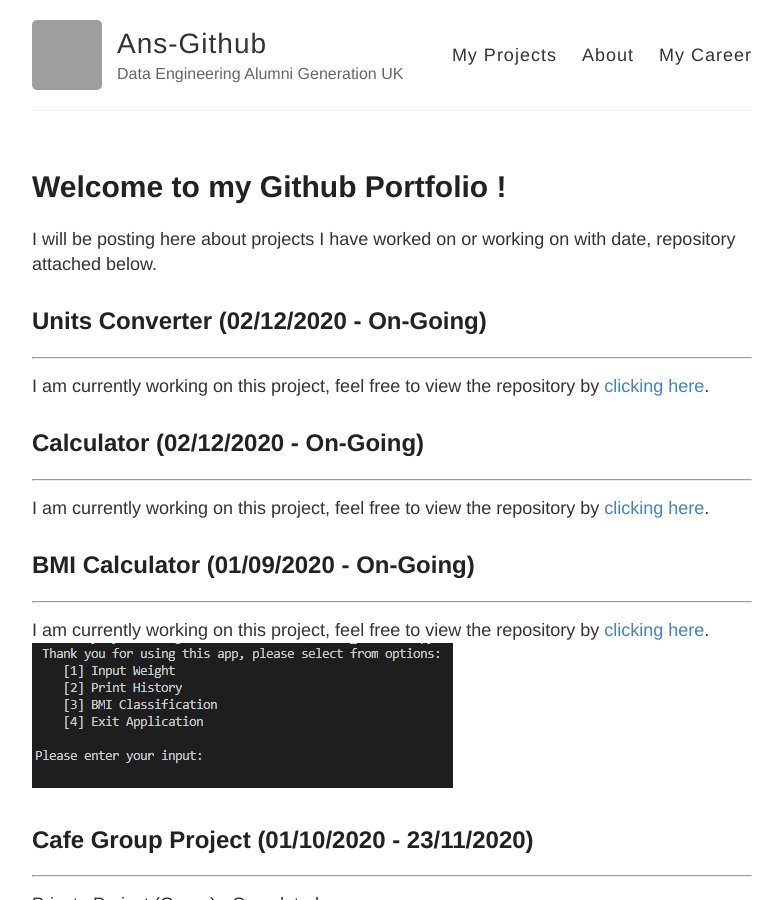
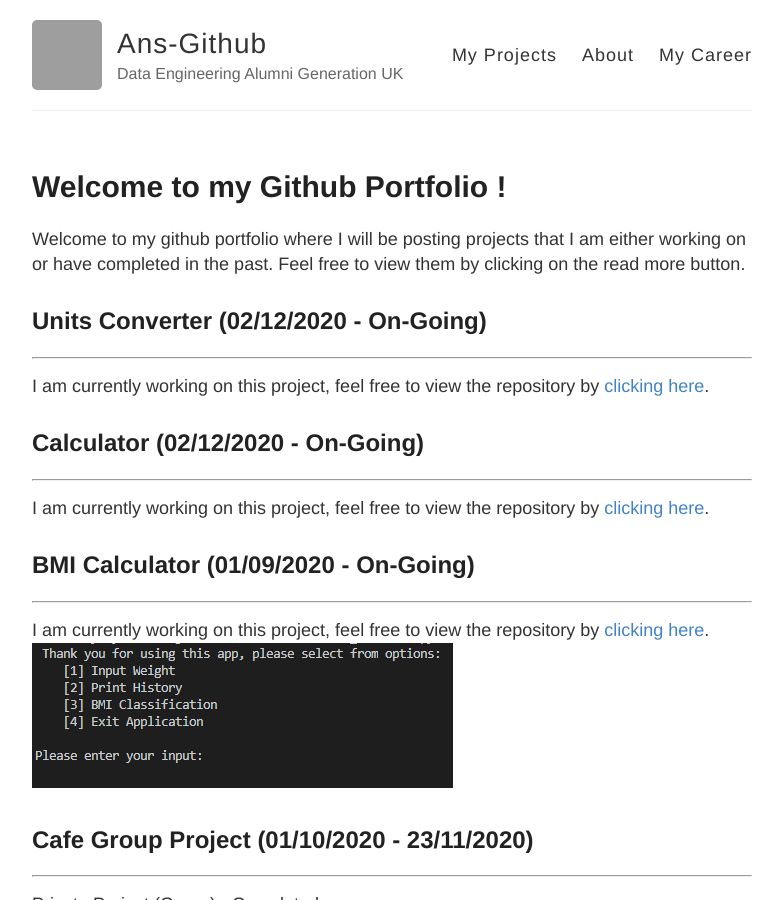
Before and after one commit to ans-github/ans-github.github.io, a Jekyll site: the page built from _posts/2020-11-9-First Post.md, in a window 1280 px wide and 900 px high. Shown: the whole window, without its empty margins (248-1031 px from the left). Built offline with Jekyll 4.4.1, drawn with Linux system fonts in a browser that asks for light colours; grey boxes are pictures that could not be loaded.

Commit message:
updated posts

```diff
--- a/_posts/2020-11-9-First Post.md
+++ b/_posts/2020-11-9-First Post.md
@@ -3,7 +3,7 @@ layout: post
 title: Welcome to my Github Portfolio !
 ---
 
-I will be posting here about projects I have worked on or working on with date, repository attached below.
+Welcome to my github portfolio where I will be posting projects that I am either working on or have completed in the past. Feel free to view them by clicking on the read more button.
 
 ## Units Converter (02/12/2020 - On-Going)
 ----
```
Also changed, not shown: Data Science Process.md (+0 -1 lines), about.md (+0 -3 lines).
